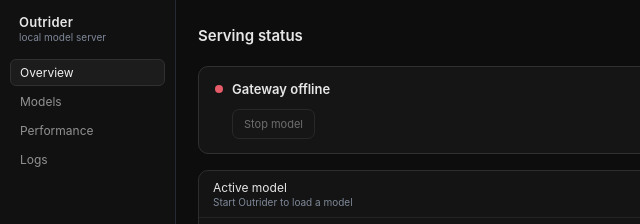
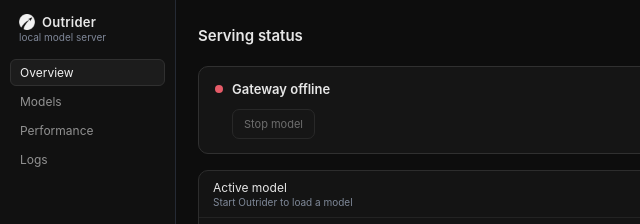
Before and after one commit to corvines/outrider, a website built with Vite: page dashboard/frontend/index.html in a window 1280 px wide. Shown: the top 224 px of the page, 0-640 px from the left. Built offline with nearby package versions, Linux system fonts and the light colour scheme; what @wailsio/runtime would draw is missing.

Commit message:
feat: show the mark beside the wordmark in the sidebar

```diff
--- a/dashboard/frontend/public/style.css
+++ b/dashboard/frontend/public/style.css
@@ -16,6 +16,9 @@ button { font: inherit; }
   background: #111; flex: 0 0 auto; overflow: hidden;
 }
 .brand { padding: 0 9px 16px; }
+.brand-row { display: flex; align-items: center; gap: 7px; }
+.brand-mark { width: 16px; height: 16px; flex: 0 0 auto; background: #f1f1f1;
+  mask: url('/mark.png') center / contain no-repeat; -webkit-mask: url('/mark.png') center / contain no-repeat; }
 .brand h1 { margin: 0; font-size: 13px; font-weight: 600; letter-spacing: .02em; }
 .brand small { display: block; color: #7f8798; font-size: 10px; margin-top: 1px; }
 .nav { display: grid; gap: 2px; }
--- a/dashboard/frontend/src/main.ts
+++ b/dashboard/frontend/src/main.ts
@@ -5,7 +5,7 @@ const app = document.querySelector<HTMLDivElement>("#app")!;
 app.innerHTML = `
   <div class="shell">
     <aside class="sidebar">
-      <div class="brand"><h1>Outrider</h1><small>local model server</small></div>
+      <div class="brand"><div class="brand-row"><span class="brand-mark" aria-hidden="true"></span><h1>Outrider</h1></div><small>local model server</small></div>
       <nav class="nav" aria-label="Dashboard sections">
         <button class="active" type="button" data-target="overview">Overview</button>
         <button type="button" data-target="models">Models</button>
```
Also changed, not shown: dashboard/frontend/public/mark.png (added).
